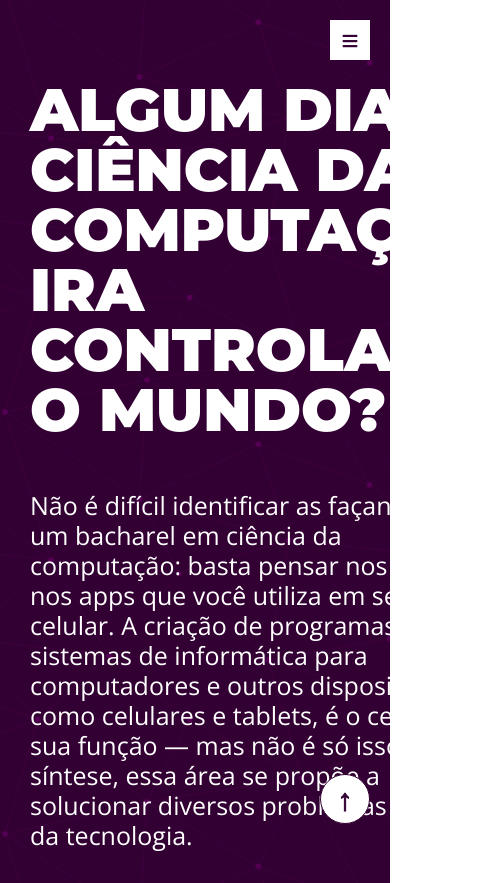
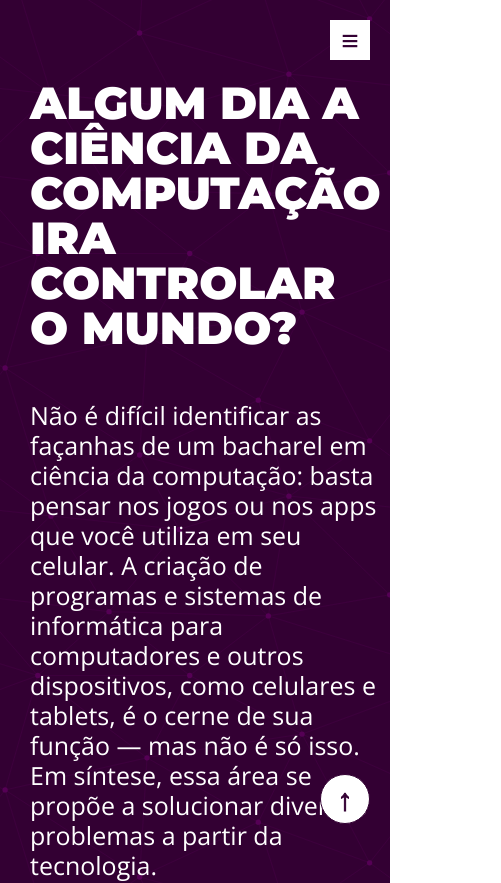
Before and after one commit to Marynxs/Site, a plain HTML site: page index.html in a window 390 px wide. Shown: the top 883 px of the page, 501 px wide, since content can reach past the window. Drawn offline with nearby package versions, Linux system fonts and the light colour scheme.

Commit message:
Update style.css

```diff
--- a/assets/css/style.css
+++ b/assets/css/style.css
@@ -426,7 +426,7 @@ tfoot td, thead th {
         padding-top: 0rem ;
     }
 
-    body .grid-content h2, h2,{
+    body .grid-content h2, h2 {
         font-size: 4.5rem ;
     }
 
```
